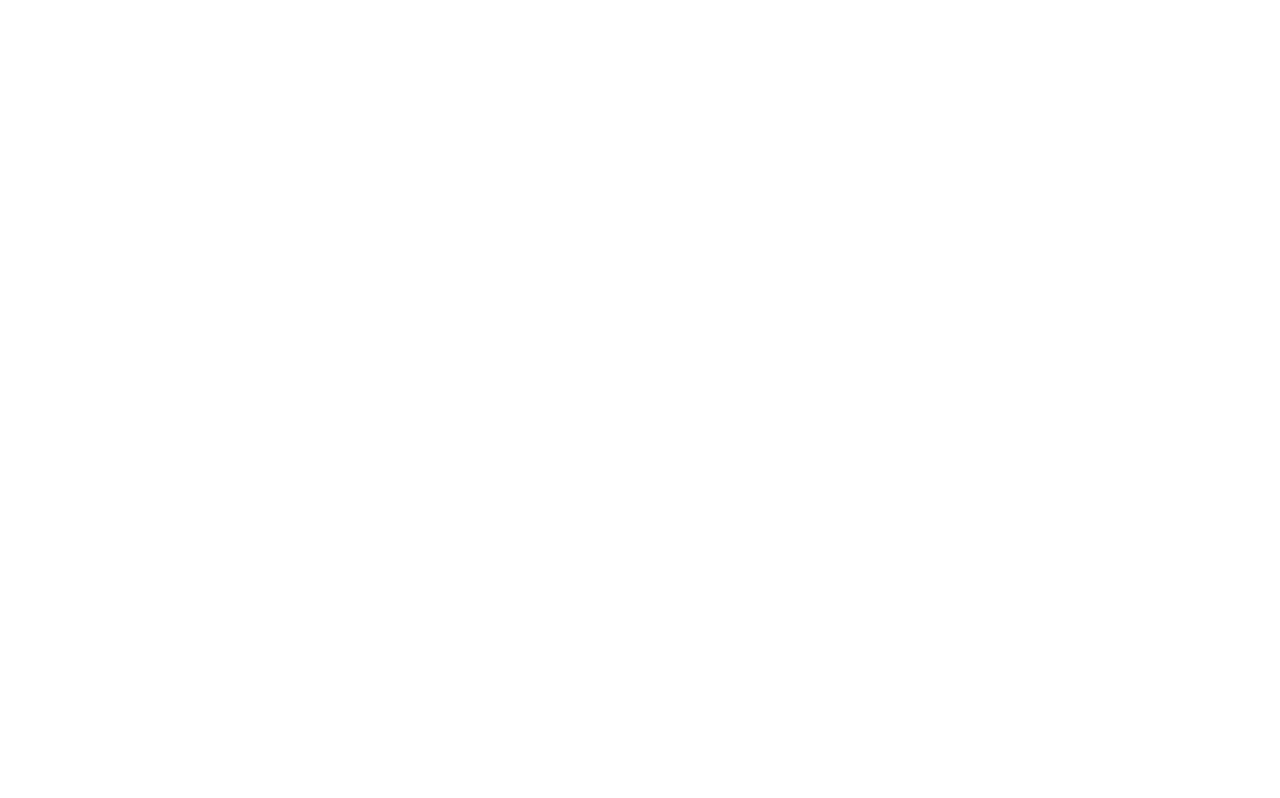
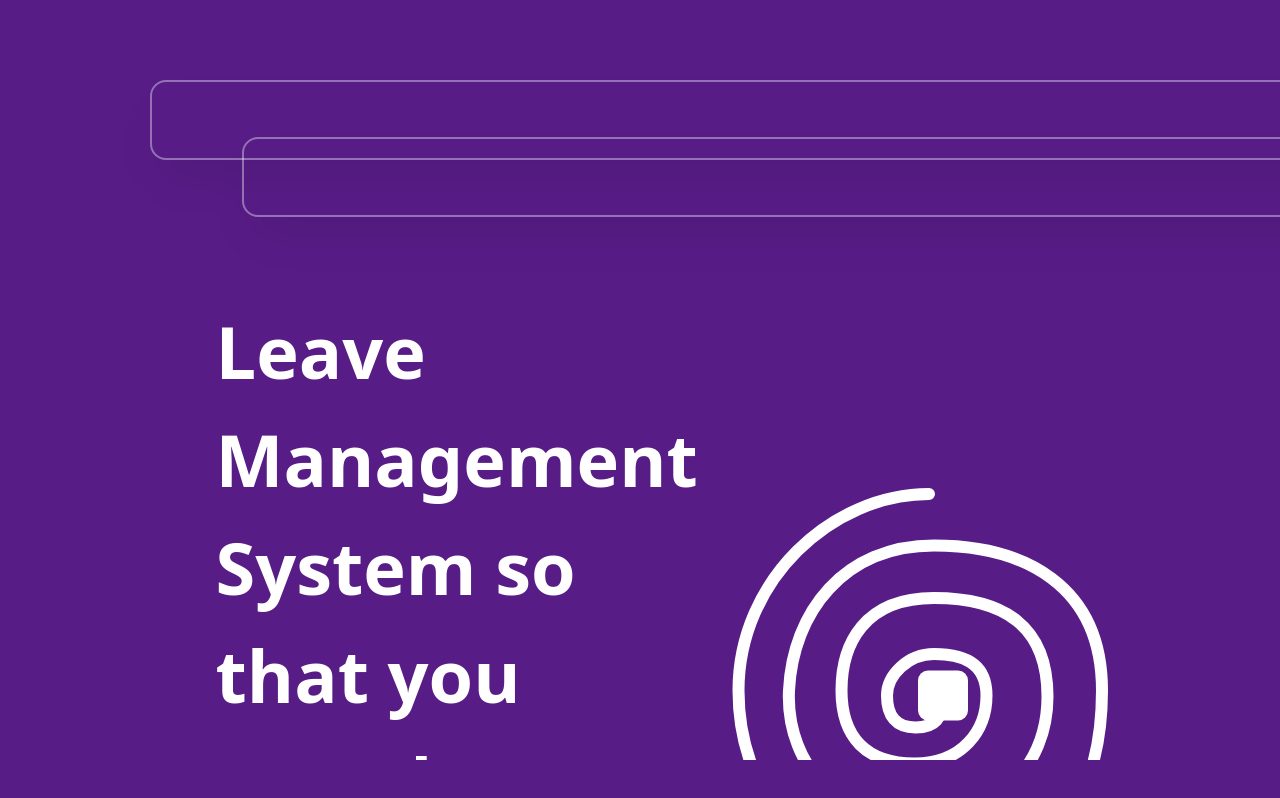
Before and after one commit to diya-p-shiju/leave-management-frontend, a React (Vite) app: page / in a window 1280 px wide. Before the commit this address had no page. Built offline with nearby package versions, Linux system fonts and the light colour scheme.

Commit message:
the layout of login and homepage completed

```diff
--- a/package.json
+++ b/package.json
@@ -23,6 +23,7 @@
     "date-fns": "^4.1.0",
     "framer-motion": "^12.0.3",
     "lucide-react": "^0.473.0",
+    "motion": "^12.0.3",
     "react": "^18.3.1",
     "react-day-picker": "8.10.1",
     "react-dom": "^18.3.1",
--- a/src/App.tsx
+++ b/src/App.tsx
@@ -4,13 +4,16 @@
 import ProtectedRoute from "./components/context/ProtectedRoute";
 import User from "./pages/User";
 import HigherAuthority from "./pages/HigherAuthority";
+import HomePage from "./pages/HomePage";
+import Layout from "./pages/Layout";
 
 const App = () => {
   return (
     <>
-
       <BrowserRouter>
         <Routes>
+          <Route path="/" element={<Layout />} >
+          <Route index element={<HomePage />} />
           <Route path="/login" element={<Login />} />
 
           {/* Protected Routes for Admin Page  */}
@@ -42,6 +45,7 @@
               </ProtectedRoute>
             }
           />
+          </Route>
         </Routes>
       </BrowserRouter>
     </>
--- a/src/components/user-components/Login.tsx
+++ b/src/components/user-components/Login.tsx
@@ -47,7 +47,7 @@
     }
 
     return (
-      <div className="flex h-screen items-center justify-center bg-gray-100">
+      <div className="flex min-h-full h-96 bg-opacity-94  bg-white rounded-3xl items-center justify-center bg-gray-100">
         <motion.div
           className="w-full max-w-sm p-8 bg-white rounded-lg shadow-lg"
           initial={{ opacity: 0, y: 30 }}
--- a/src/pages/HomePage.tsx
+++ b/src/pages/HomePage.tsx
@@ -1,11 +1,82 @@
-import React from 'react'
+import { Button } from "@/components/ui/button";
+import * as motion from "motion/react-client";
+import { useNavigate } from "react-router-dom";
 
+const transition = { duration: 4, yoyo: Infinity, ease: "easeInOut" };
 const HomePage = () => {
+  const navigate = useNavigate();
+
+  function handleClick() {
+    navigate("/login");
+  }
+
   return (
-    <div>
+    <div className="w-screen h-screen overflow-hidden bg-purple-900 grid grid-cols-12 grid-row-4 gap-10  py-10">
+      <div className="col-start-2 col-span-10 row-start-1 row-span-1  ">
+        <div className="h-20 m-10 w-[1500px] opacity-40 shadow-2xl border-2 flex justify-between border-slate-100 rounded-2xl fixed z-20 ">
+        <span></span>
+        <Button
+            className=" rounded-full bg-purple text-sm font-mono p-10 hover:bg-purple-500 hover-text-white"
+            onClick={handleClick}
+          >
+            Get Started
+          </Button>
+        </div>
+      </div>
+      <div className="col-start-2 col-span-6 row-start-2 row-span-3  ">
+        <div className=" text-wrap flex flex-col justify-start items-center p-10 h-full w-full py-20">
+          <p className="text-7xl font-semibold text-white font-sans text-left leading-normal mt-20">
+            Leave Management System so that you spend holidays stress-free.
+          </p>
+          <Button
+            className="mt-10 rounded-full bg-purple-500 text-2xl font-mono p-10 "
+            onClick={handleClick}
+          >
+            Get Started
+          </Button>
+        </div>
+      </div>
+      <div className="col-start-8 col-span-4 row-start-2 row-span-3  flex justify-center items-center">
+        <Spiral />
+      </div>
+    </div>
+  );
+};
 
+export default HomePage;
+
+const box: React.CSSProperties = {
+  width: 50,
+  height: 50,
+  backgroundColor: "white",
+  borderRadius: 10,
+  position: "absolute",
+  top: 0,
+  left: 0,
+  offsetPath: `path("M 239 17 C 142 17 48.5 103 48.5 213.5 C 48.5 324 126 408 244 408 C 362 408 412 319 412 213.5 C 412 108 334 68.5 244 68.5 C 154 68.5 102.68 135.079 99 213.5 C 95.32 291.921 157 350 231 345.5 C 305 341 357.5 290 357.5 219.5 C 357.5 149 314 121 244 121 C 174 121 151.5 167 151.5 213.5 C 151.5 260 176 286.5 224.5 286.5 C 273 286.5 296.5 253 296.5 218.5 C 296.5 184 270 177 244 177 C 218 177 197 198 197 218.5 C 197 239 206 250.5 225.5 250.5 C 245 250.5 253 242 253 218.5")`,
+};
+
+const Spiral: React.FC = () => {
+  return (
+    <div style={{ position: "relative" }}>
+      <svg xmlns="http://www.w3.org/2000/svg" width="451" height="437">
+        <motion.path
+          d="M 239 17 C 142 17 48.5 103 48.5 213.5 C 48.5 324 126 408 244 408 C 362 408 412 319 412 213.5 C 412 108 334 68.5 244 68.5 C 154 68.5 102.68 135.079 99 213.5 C 95.32 291.921 157 350 231 345.5 C 305 341 357.5 290 357.5 219.5 C 357.5 149 314 121 244 121 C 174 121 151.5 167 151.5 213.5 C 151.5 260 176 286.5 224.5 286.5 C 273 286.5 296.5 253 296.5 218.5 C 296.5 184 270 177 244 177 C 218 177 197 198 197 218.5 C 197 239 206 250.5 225.5 250.5 C 245 250.5 253 242 253 218.5"
+          fill="transparent"
+          strokeWidth="12"
+          stroke="white"
+          strokeLinecap="round"
+          initial={{ pathLength: 0.001 }}
+          animate={{ pathLength: 1 }}
+          transition={transition}
+        />
+      </svg>
+      <motion.div
+        style={box}
+        initial={{ offsetDistance: "0%", scale: 2.5 }}
+        animate={{ offsetDistance: "100%", scale: 1 }}
+        transition={transition}
+      />
     </div>
-  )
-}
-
-export default HomePage
+  );
+};
--- /dev/null
+++ b/src/pages/Layout.tsx
@@ -0,0 +1,36 @@
+import { Button } from "@/components/ui/button";
+import { useNavigate } from "react-router-dom";
+import { Outlet } from "react-router-dom";
+
+
+const Layout: React.FC  = () => {
+  const navigate = useNavigate();
+
+  function handleClick() {
+    navigate("/login");
+  }
+
+  return (
+    <div className="w-screen h-screen overflow-hidden bg-purple-900 grid grid-cols-12 grid-row-4 gap-10  py-10">
+      <div className="col-start-2 col-span-10 row-start-1 row-span-1  ">
+        <div className="h-20 m-10 w-[1500px] opacity-40 shadow-2xl border-2 flex justify-between border-slate-100 rounded-2xl fixed z-20 ">
+        <span></span>
+        <Button
+            className=" rounded-full bg-purple text-sm font-mono p-10 hover:bg-purple-500 hover-text-white"
+            onClick={handleClick}
+          >
+            Get Started
+          </Button>
+        </div>
+        </div>
+        <div className="col-start-2 col-span-10 row-start-2 max-h-[800px] row-span-3 overflow-y-hidden ">
+        <div className="flex min-h-full h-96 bg-opacity-94  bg-white rounded-3xl items-center justify-center bg-gray-100">
+
+      <Outlet />
+      </div>
+      </div>
+        </div>
+  )
+};
+
+export default Layout;
```
Also changed, not shown: src/assets/boy.avif (added), 1 other file (tests, documents, lock files or other folders).
